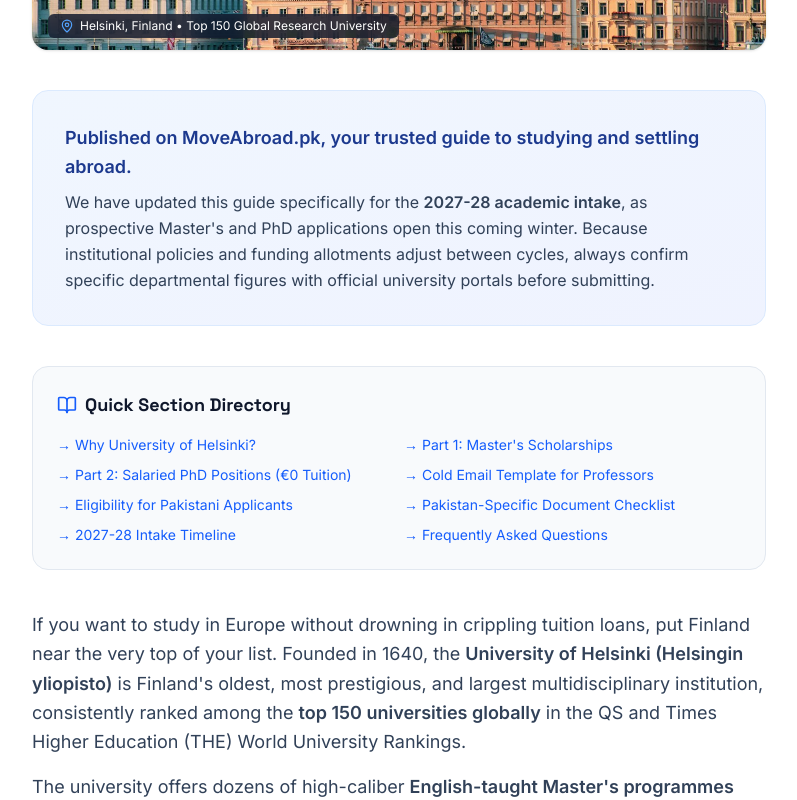
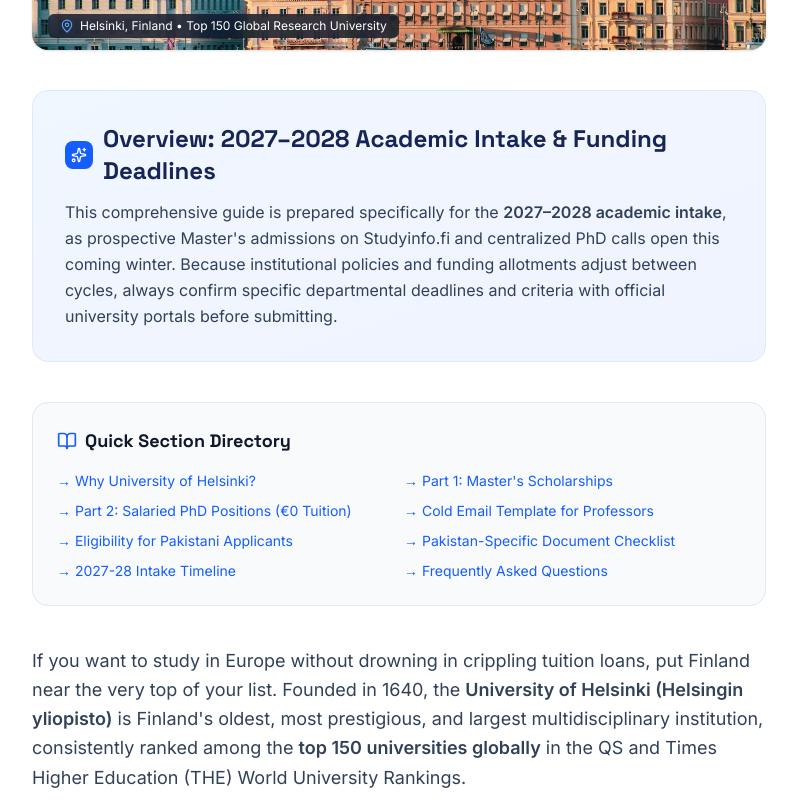
Before and after one commit to shamshadbibi1920-ctrl/moveabroad, a React (Vite) app: page /blog/university-of-helsinki-scholarships-pakistan-2027-28 in a window 1280 px wide. Shown: the part 940-1740 px from the top of the page, without its empty margins (241-1038 px from the left). Built offline with nearby package versions, Linux system fonts and the light colour scheme.

Commit message:
feat(blog): update University of Helsinki guide
Refactor the editorial note into a structured overview section for the 2027–2028 academic intake to improve readability and clarity for prospective students.

```diff
--- a/src/pages/blog/UniversityOfHelsinkiScholarships.tsx
+++ b/src/pages/blog/UniversityOfHelsinkiScholarships.tsx
@@ -154,13 +154,18 @@
               </div>
             </div>
 
-            {/* Editorial Lead Note */}
+            {/* Overview / Intake Notice Card */}
             <div className="bg-gradient-to-br from-blue-50/90 to-indigo-50/90 dark:from-slate-800/90 dark:to-slate-900/90 p-6 sm:p-8 rounded-2xl border border-blue-100 dark:border-slate-700 mb-10">
-              <p className="font-semibold text-blue-900 dark:text-blue-200 text-lg leading-relaxed mb-2">
-                Published on MoveAbroad.pk, your trusted guide to studying and settling abroad.
-              </p>
+              <div className="flex items-center gap-2.5 mb-3">
+                <span className="p-1.5 bg-blue-600 text-white rounded-lg inline-flex">
+                  <Sparkles className="w-4 h-4" />
+                </span>
+                <h2 className="font-display font-bold text-blue-950 dark:text-blue-100 text-xl sm:text-2xl">
+                  Overview: 2027–2028 Academic Intake &amp; Funding Deadlines
+                </h2>
+              </div>
               <p className="text-slate-700 dark:text-slate-300 text-base leading-relaxed">
-                We have updated this guide specifically for the <strong>2027-28 academic intake</strong>, as prospective Master's and PhD applications open this coming winter. Because institutional policies and funding allotments adjust between cycles, always confirm specific departmental figures with official university portals before submitting.
+                This comprehensive guide is prepared specifically for the <strong>2027–2028 academic intake</strong>, as prospective Master's admissions on Studyinfo.fi and centralized PhD calls open this coming winter. Because institutional policies and funding allotments adjust between cycles, always confirm specific departmental deadlines and criteria with official university portals before submitting.
               </p>
             </div>
 
@@ -336,7 +341,7 @@
                   <div className="flex items-start gap-3">
                     <AlertTriangle className="w-6 h-6 text-amber-600 dark:text-amber-400 flex-shrink-0 mt-0.5" />
                     <div className="text-sm sm:text-base text-amber-900 dark:text-amber-200 space-y-1">
-                      <p className="font-bold">Crucial Note from MoveAbroad.pk:</p>
+                      <p className="font-bold">Important Advisory for Applicants:</p>
                       <p>
                         Scholarship quotas and relocation grant values adjust between application seasons. We frequently see Pakistani candidates rely on outdated blog posts from 2022 or 2023 and encounter budgeting shortfalls. Always cross-reference the latest intake parameters on <strong>studies.helsinki.fi</strong> prior to financial planning.
                       </p>
@@ -812,10 +817,10 @@
                       </span>
                     </div>
                     <p className="text-sm text-slate-600 dark:text-slate-300 leading-relaxed">
-                      Shamshad Bibi is a researcher and contributor at MoveAbroad.pk specializing in European university admissions, Nordic higher education pathways, and fully funded scholarship strategies for Pakistani students.
+                      Shamshad Bibi is a researcher and higher education contributor specializing in European university admissions, Nordic higher education pathways, and fully funded scholarship strategies for Pakistani students.
                     </p>
                     <p className="text-xs text-slate-400 dark:text-slate-500 pt-1">
-                      Editorial Review: Dr. M. Malik, MBBS (Founder &amp; Lead Editor, MoveAbroad.pk). Content follows MoveAbroad.pk source-verified educational research standards.
+                      Editorial Review: Dr. M. Malik, MBBS (Lead Editor). Verified against official University of Helsinki and Finnish Immigration Service (Migri) portals.
                     </p>
                   </div>
                 </div>
```
